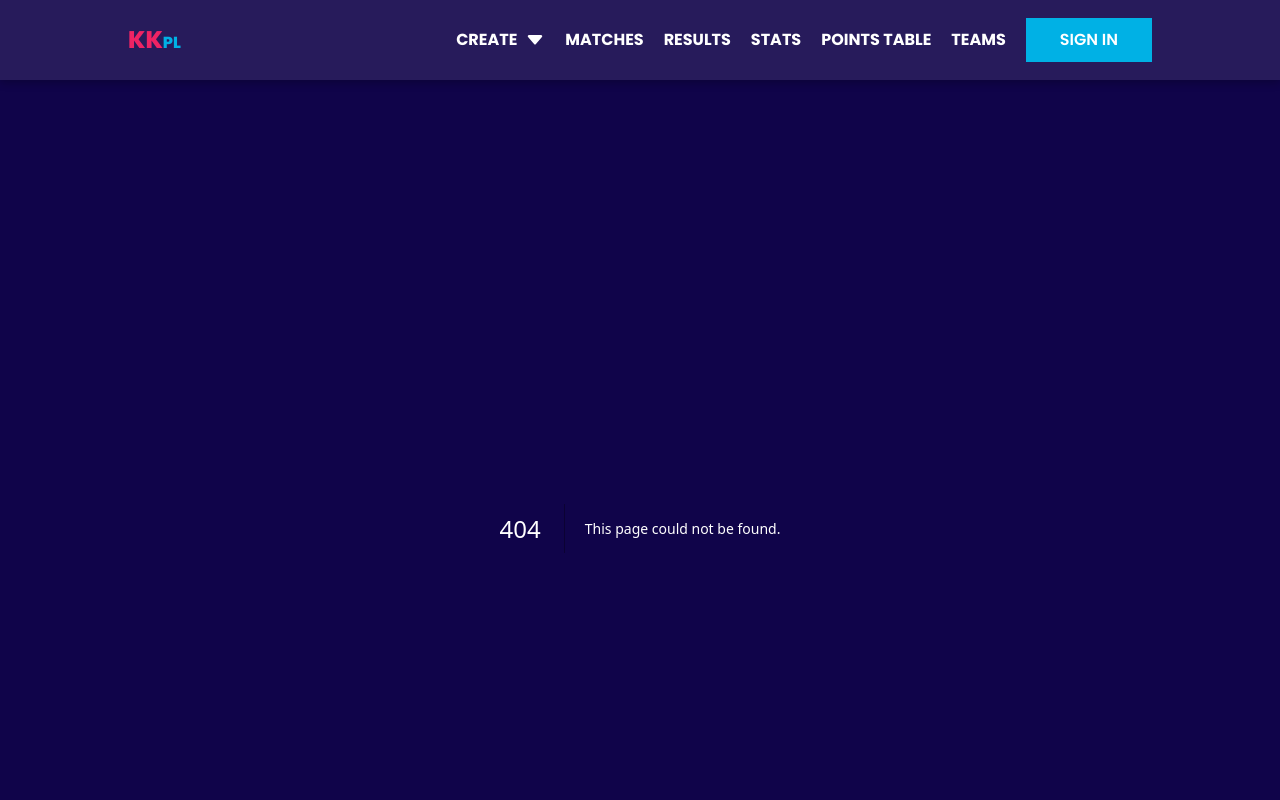
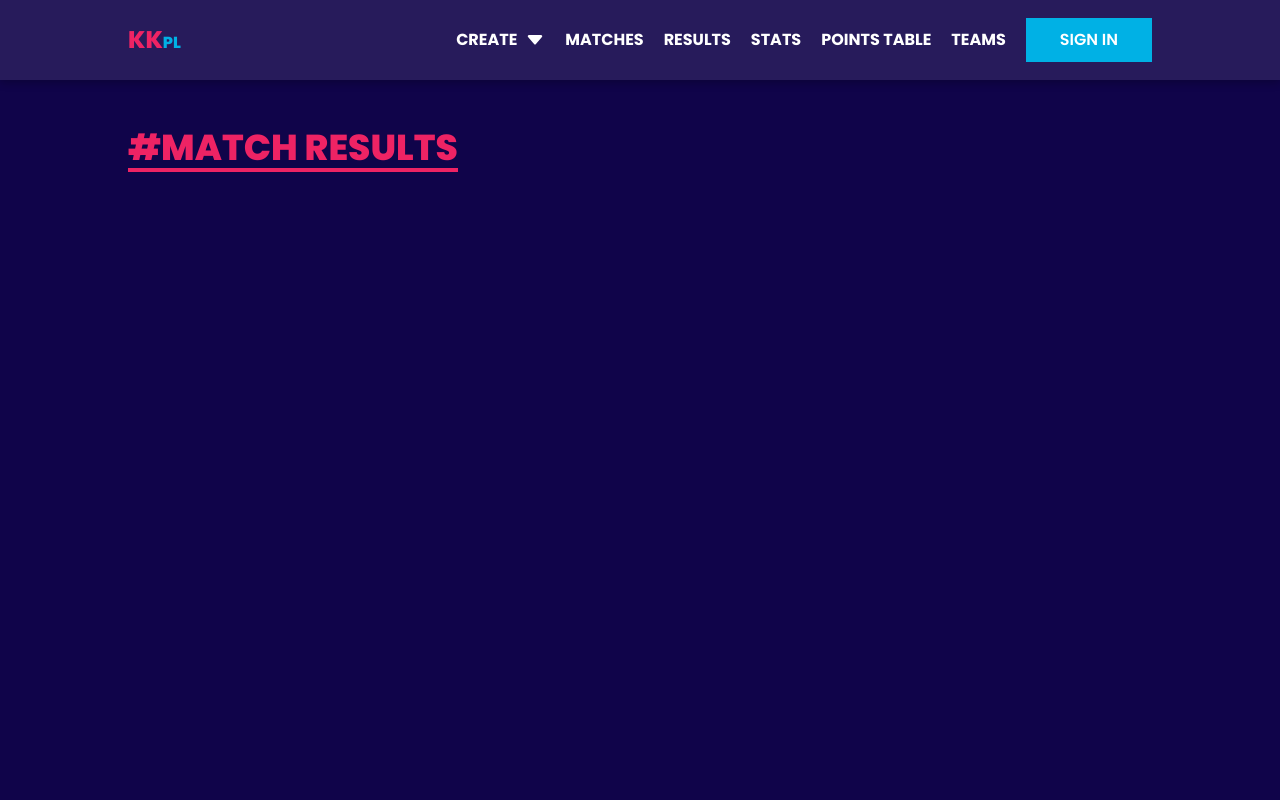
Before and after one commit to mjaumi/NEXT-KKPL-fantasy-premier-league, a Next.js app: page /results in a window 1280 px wide. Before the commit this address had no page. Shown: the top 800 px of the page. Built offline with nearby package versions, Linux system fonts and the light colour scheme.

Commit message:
results page created

```diff
--- /dev/null
+++ b/src/app/results/page.tsx
@@ -0,0 +1,17 @@
+import SectionTitle from '@/components/shared/SectionTitle';
+import { Metadata } from 'next';
+
+// defining play match page metadata here
+export const metadata: Metadata = {
+  title: 'Results || Khawondar Kha Premier League',
+  description: `khawondar kha premier league's results page`,
+};
+
+export default function ResultsPage() {
+  // rendering the results page here
+  return (
+    <section className='pb-20 w-[90%] lg:w-4/5 max-w-[1500px] mx-auto space-y-10'>
+      <SectionTitle title='Match Results' />
+    </section>
+  );
+}
```
